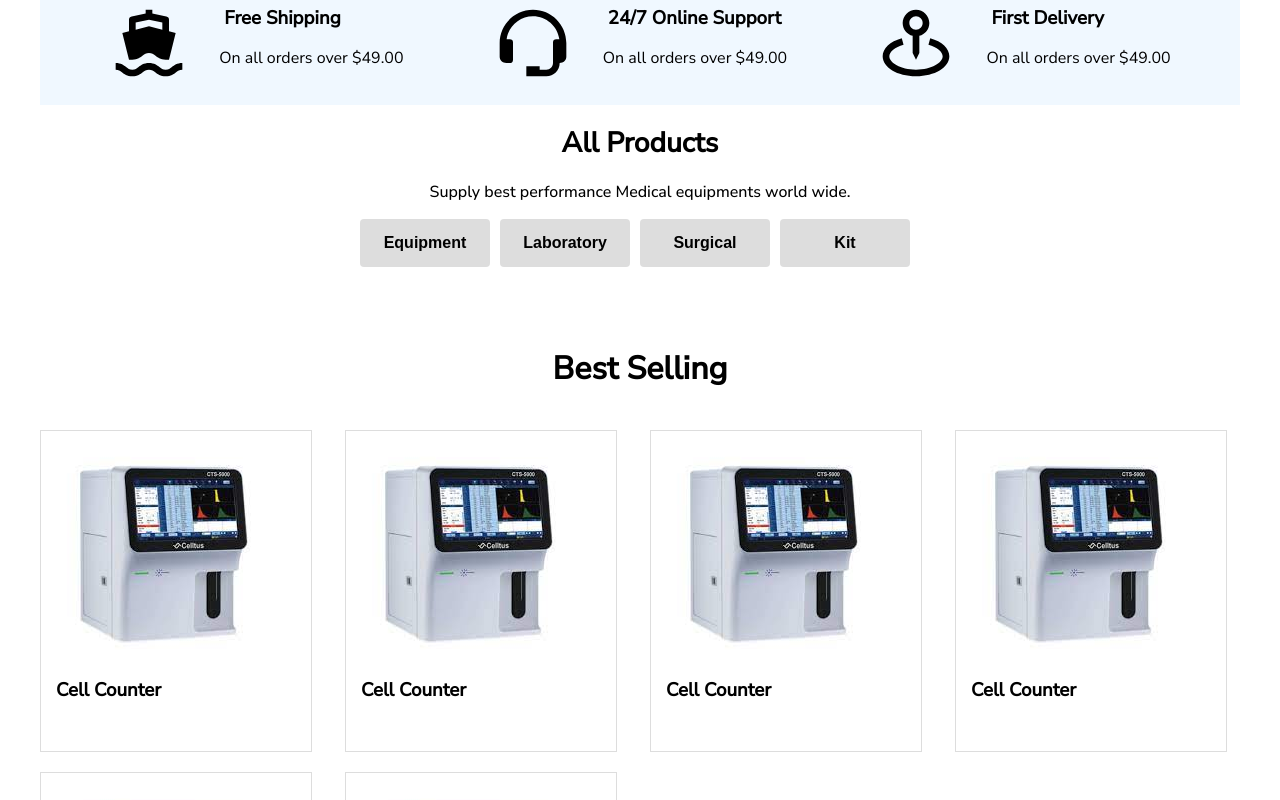
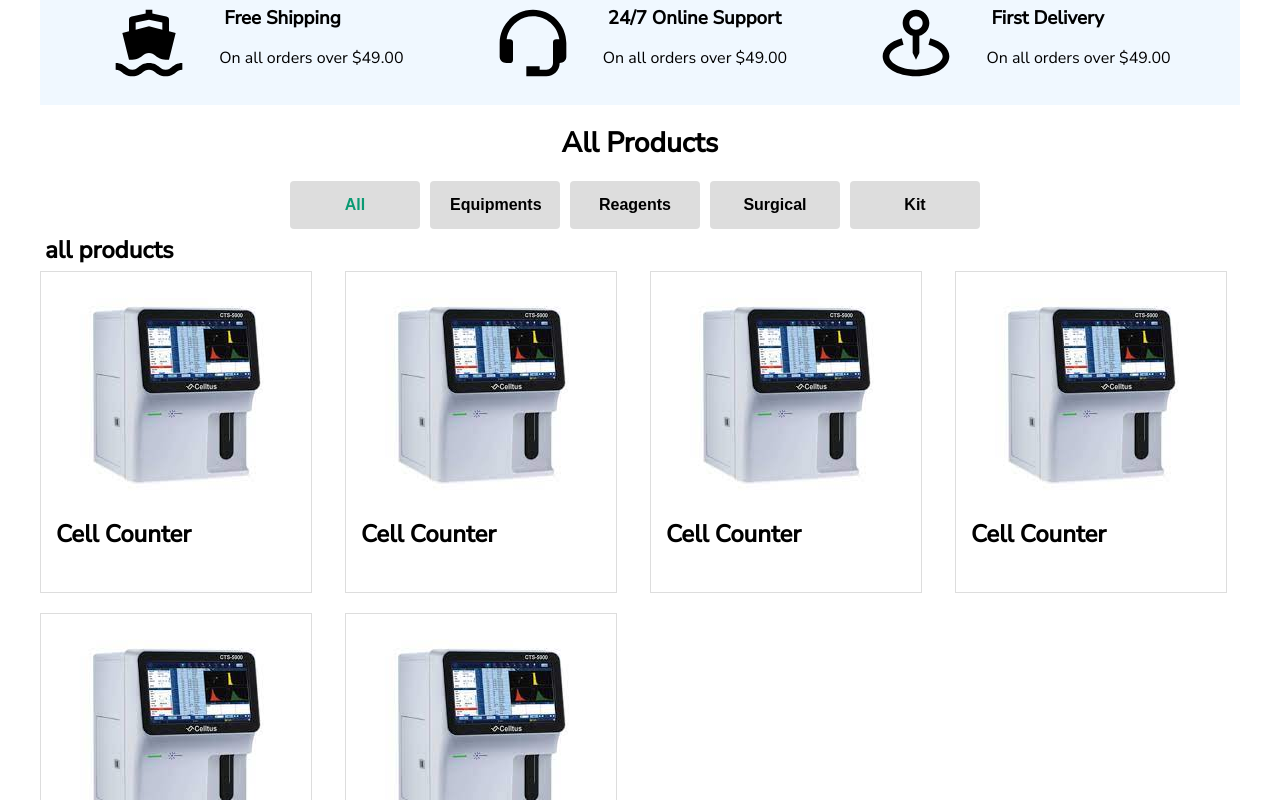
Before and after one commit to laizuakram1/Global-health, a React (Vite) app: page / in a window 1280 px wide. Shown: the part 800-1600 px from the top of the page. Built offline with nearby package versions, Linux system fonts and the light colour scheme.

Commit message:
redesign products section

```diff
--- a/index.html
+++ b/index.html
@@ -5,9 +5,13 @@
     <link rel="icon" type="image/svg+xml" href="/vite.svg" />
     <meta name="viewport" content="width=device-width, initial-scale=1.0" />
     <title>Global Health</title>
+
   </head>
+
+
   <body>
     <div id="root"></div>
+
     <script type="module" src="/src/main.jsx"></script>
   </body>
-</html>
+  </html>
--- a/src/Components/OutProducts/OurProducts.css
+++ b/src/Components/OutProducts/OurProducts.css
@@ -1,5 +1,6 @@
 .our-products{
     text-align: center;
+    padding-bottom: 100px;
 }
 .our-products h1{
     font-size: 28px;
@@ -10,7 +11,7 @@
     font-size: 16px;
     font-weight: 500;
 }
-.tabs_box > button{
+.tabs > button{
     width: 130px;
     background-color: #ddd;
     padding: 15px 20px;
@@ -22,25 +23,25 @@
     cursor:pointer;
     border-radius: 4px;
 }
-.active{
+.tab_btn.active{
     color: #0a9a73;
 }
-.content_box .content{
-    display:none;
+
+.content{
+    display: none;
 }
-.content.content-active{
+.content h3{
+    font-size: 24px;
+    font-weight: 600;
+}
+.content.active{
     display: block;
 }
-
-/* .products_container{
+.img_container{
     display: grid;
-    grid-template-columns: repeat(3, 1fr);
-
-} */
-/* .products_container > div{
-    width: 350px;
-    height: 400px;
+    grid-template-columns: repeat(4, 1fr auto);
+    gap: 15px;
 }
-.products_container > div > img{
-    width: 80%;
-} */
+.img_container img{
+    width: 280px;
+}
--- a/src/Components/OutProducts/OurProducts.jsx
+++ b/src/Components/OutProducts/OurProducts.jsx
@@ -1,26 +1,28 @@
 import * as React from "react";
 import './OurProducts.css';
 import { ItemCard } from "../ItemCard/ItemCard";
+import productImg from '../../assets/images/analyzer.jpg'
+
 
 
 export const OurProducts = () => {
   // const [products, setProducts] = React.useState([]);
+  let allTabs = document.querySelectorAll('.tab_btn');
+  let allContents = document.querySelectorAll('.content');
 
 
+        allTabs.forEach((tab, index)=>{
+            tab.addEventListener('click',() =>{
+                allTabs.forEach((tab) =>{tab.classList.remove('active')});
+                tab.classList.add('active');
 
-  const all_tabs = document.querySelectorAll('.tab_btn');
-  const all_contents = document.querySelectorAll('.content');
+                allContents.forEach((content) =>{content.classList.remove('active')});
+                allContents[index].classList.add('active');
+            })
 
-  all_tabs.forEach((tab, index) =>{
-    tab.addEventListener('click', () =>{
-      all_tabs.forEach((tab) =>{tab.classList.remove('active_btn')});
-      tab.classList.add('active_btn');
+        })
 
-      all_contents?.forEach((content) =>{content?.classList.remove('active_content')});
-      all_contents[index]?.classList.add('active_content');
 
-    })
-  });
 
   // React.useEffect(()=>{
   //   fetch('https://dummyjson.com/products')
@@ -31,42 +33,64 @@ export const OurProducts = () => {
   return (
     <div className="our-products">
       <h1>All Products</h1>
-      <p>Supply best performance Medical equipments world wide.</p>
 
-      <div className="tabs-container">
-        <div className="tabs_box">
-          <button className="tab_btn active_btn">Equipment</button>
-          <button className="tab_btn">Laboratory</button>
-          <button className="tab_btn">Surgical</button>
-          <button className="tab_btn">Kit</button>
+    <div className="products_container">
+      <div className="tabs">
+        <button className="tab_btn active">All</button>
+        <button className="tab_btn">Equipments</button>
+        <button className="tab_btn">Reagents</button>
+        <button className="tab_btn">Surgical</button>
+        <button className="tab_btn">Kit</button>
+      </div>
+
+      <div className="contents_box">
+        <div className="content active">
+          <h3>all products</h3>
+          <ItemCard />
         </div>
 
-        <div className="content_box">
-          <div className="content">
-            <h2>Equipments</h2>
+        <div className="content">
+          <h3>Equipments</h3>
+          <div className="img_container">
+          <img src={productImg} alt="product img" />
+          <img src={productImg} alt="product img" />
+          <img src={productImg} alt="product img" />
+          <img src={productImg} alt="product img" />
+          </div>
+        </div>
 
-            <ItemCard></ItemCard>
+        <div className="content">
+          <h3>Reagent</h3>
+          <div className="img_container">
+          <img src={productImg} alt="product img" />
+          <img src={productImg} alt="product img" />
+          <img src={productImg} alt="product img" />
+          <img src={productImg} alt="product img" />
           </div>
+        </div>
 
-          <div className="content">
-            <h2>Laboratory</h2>
+        <div className="content">
+          <h3>Surgical</h3>
+          <div className="img_container">
+          <img src={productImg} alt="product img" />
+          <img src={productImg} alt="product img" />
+          <img src={productImg} alt="product img" />
+          <img src={productImg} alt="product img" />
+          </div>
+        </div>
 
-            <ItemCard></ItemCard>
+        <div className="content">
+          <h3>Kit</h3>
+          <div className="img_container">
+          <img src={productImg} alt="product img" />
+          <img src={productImg} alt="product img" />
+          <img src={productImg} alt="product img" />
+          <img src={productImg} alt="product img" />
           </div>
-          <div className="content">
-            <h2>Surgical</h2>
-
-            <ItemCard></ItemCard>
-          </div>
-          <div className="content">
-            <h2>Kit</h2>
-
-            <ItemCard></ItemCard>
-          </div>
-
-
         </div>
       </div>
     </div>
+
+    </div>
   );
 };
```
